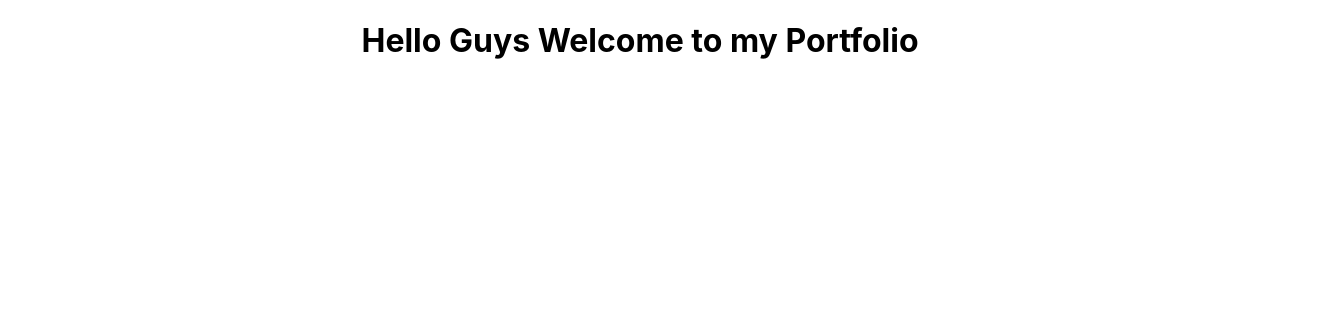
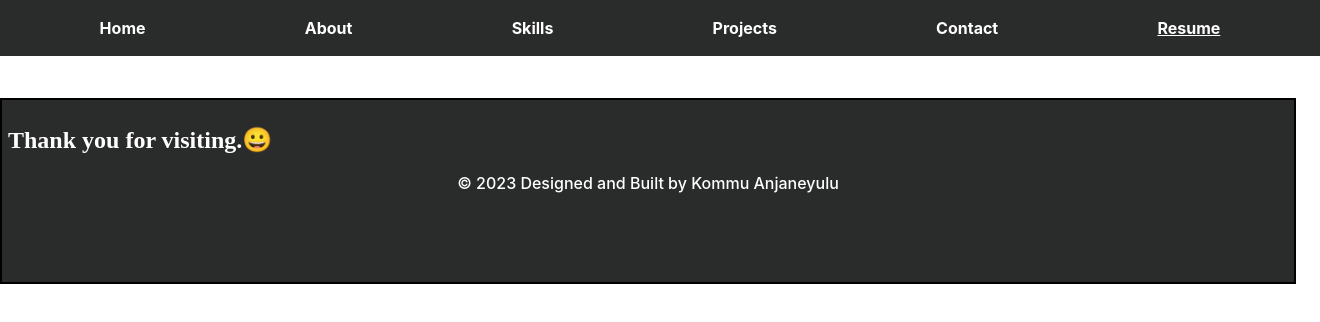
Before and after one commit to Anji515/Anji515.github.io, a React (Create React App) app: page / in a window 1280 px wide. Shown: the top 322 px of the page, 1320 px wide, since content can reach past the window. Built offline with nearby package versions, Linux system fonts and the light colour scheme.

Commit message:
Added Navbar and Footer

```diff
--- a/src/App.js
+++ b/src/App.js
@@ -1,11 +1,17 @@
-import logo from './logo.svg';
 import './App.css';
+import Navbar from './Components/Navbar';
+import Footer from './Components/Footer';
+
 
 function App() {
   return (
-    <div className="App">
-      <h1>Hello Guys Welcome to my Portfolio</h1>
-    </div>
+    <>
+      <Navbar />
+      <br/>
+      <br/>
+      <Footer />
+
+    </>
   );
 }
 
--- /dev/null
+++ b/src/Components/Footer.jsx
@@ -0,0 +1,17 @@
+import { Box, Heading, Text } from "@chakra-ui/react";
+import React from 'react'
+
+const Footer = () => {
+  return (
+    <Box bg={"#2a2b2b"} w={"100%"} h={"170px"} color={"white"} border={"2px solid black"} p={6}>
+      <Heading  fontFamily={"Fugaz One, cursive"}>
+        Thank you for visiting.😀
+      </Heading>
+      <Text fontWeight={"500"} textAlign={"center"} color={"white"}>
+        © 2023 Designed and Built by Kommu Anjaneyulu
+      </Text>
+    </Box>
+  );
+}
+
+export default Footer
--- /dev/null
+++ b/src/Components/Navbar.jsx
@@ -0,0 +1,122 @@
+import {Link} from "react-scroll"
+import { Box, Flex, Image} from '@chakra-ui/react';
+
+export default function Navbar() {
+
+  return (
+    <div style={{zIndex:1, position:'sticky'}}>
+      <Box
+        width={"100%"}
+        bg="#2a2b2b"
+        mb="0.2vh"
+        paddingRight={{ base: "10px", md: "50px", lg: "40px" }}
+        pl={{ base: "10px", md: "50px", lg: "40px" }}
+        border={"0px solid red"}
+        borderBottom={"0px solid yellow"}
+        color='black'
+        boxShadow="2xl"
+        padding={'20px'}
+      >
+        <Flex
+          w={{ base: "90%", md: "70%", lg: "60%" }}
+          border={"0px solid blue"}
+          h={16}
+          alignItems={"center"}
+          justifyContent={"space-around"}
+          color={"black"}
+          fontWeight={"bold"}
+        >
+          <Box
+            fontSize={{ base: "15px" }}
+            color="white"
+          >
+            <Link
+              to="home"
+              spy={true}
+              smooth={true}
+              offset={-50}
+              duration={300}
+            >
+              Home
+            </Link>
+          </Box>
+
+          <Box
+            fontSize={{ base: "15px" }}
+            color="white"
+          >
+            <Link
+              to="about"
+              spy={true}
+              smooth={true}
+              offset={-100}
+              duration={300}
+            >
+              About
+            </Link>
+          </Box>
+
+          <Box
+            fontSize={{ base: "15px" }}
+            color="white"
+          >
+            <Link
+              to="skills"
+              spy={true}
+              smooth={true}
+              offset={-140}
+              duration={300}
+            >
+              Skills
+            </Link>
+          </Box>
+
+          <Box
+            fontSize={{ base: "15px" }}
+            color="white"
+          >
+            <Link
+              to="projects"
+              spy={true}
+              smooth={true}
+              offset={-100}
+              duration={300}
+            >
+              Projects
+            </Link>
+          </Box>
+
+          <Box
+            fontSize={{ base: "15px" }}
+            color="white"
+          >
+            <Link
+              to="contactme"
+              spy={true}
+              smooth={true}
+              offset={-80}
+              duration={300}
+            >
+              Contact
+            </Link>
+          </Box>
+
+          <Box
+            fontSize={{ base: "15px" }}
+            color="white"
+          >
+            <a
+              href="https://drive.google.com/file/d/1MhDADid2r2QHYGXwt14iYkO5sJKM8-WA/view?usp=share_link"
+              target="_blank"
+              rel="noreferrer noopener"
+              style={{ color: "inherit" }}
+            >
+              Resume
+            </a>
+          </Box>
+        </Flex>
+
+      </Box>
+    </div>
+  );
+}
--- a/src/index.js
+++ b/src/index.js
@@ -4,11 +4,12 @@ import './index.css';
 import App from './App';
 import reportWebVitals from './reportWebVitals';
 
+
 const root = ReactDOM.createRoot(document.getElementById('root'));
 root.render(
-  <React.StrictMode>
-    <App />
-  </React.StrictMode>
+     <>
+         <App />
+     </>
 );
 
 // If you want to start measuring performance in your app, pass a function
```
Also changed, not shown: package.json (+26 -2 lines), 1 other file (tests, documents, lock files or other folders).
